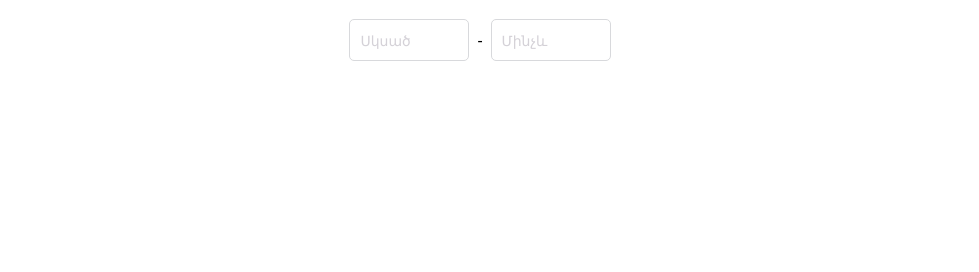
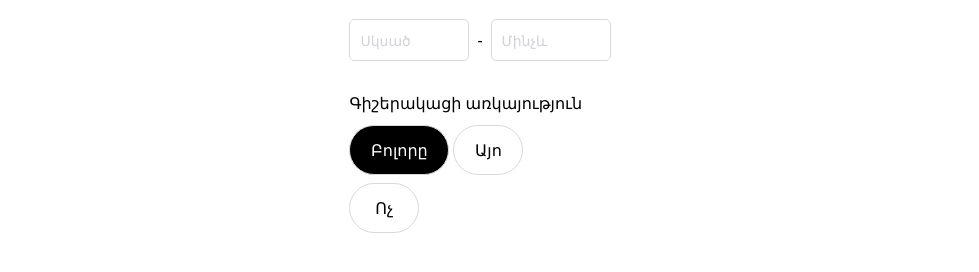
Before and after one commit to Rafikzaqaryan/Amaranoc.amm, a React (Vite) app: page / in a window 1280 px wide. Shown: the part 388-660 px from the top of the page, without its empty margins (160-1139 px from the left). Built offline with nearby package versions, Linux system fonts and the light colour scheme; no server answers; the database is empty.

Commit message:
Done NavLeftPart Overnight part

```diff
--- a/src/Components/Nav/NavLeftPart/NavLeftPart.tsx
+++ b/src/Components/Nav/NavLeftPart/NavLeftPart.tsx
@@ -1,11 +1,13 @@
 import Location from "./Location";
 import MinMaxFilter from "./MinMaxFilter";
+import Overnight from "./Overnight";
 
 export default function NavLeftPart() {
   return (
     <div>
       <Location />
       <MinMaxFilter />
+      <Overnight />
     </div>
   );
 }
--- /dev/null
+++ b/src/Components/Nav/NavLeftPart/Overnight.tsx
@@ -0,0 +1,49 @@
+import { useState } from "react";
+import { useFilter } from "../../FilterContext";
+
+export default function Overnight() {
+  const { setOvernightFilters } = useFilter();
+  const [activeFilter, setActiveFilter] = useState("all");
+
+  const handleOvernightFilters = (value: string | "all") => {
+    setActiveFilter(value);
+    if (value === "all") {
+      setOvernightFilters("");
+    } else {
+      setOvernightFilters(value);
+    }
+  };
+
+  const buttonStyle = (value: string, width: string) =>
+    `${width} h-[50px] border rounded-[40px] border-[#d8d9dc] cursor-pointer ${
+      activeFilter === value
+        ? "bg-black text-white"
+        : "bg-white text-black hover:bg-[#eeee]"
+    }`;
+
+  return (
+    <div className="pt-[30px]">
+      <h1 className="text-[black]">Գիշերակացի առկայություն</h1>
+      <div className="grid grid-cols-2 gap-2 pt-[10px] w-[200px]">
+        <button
+          className={buttonStyle("all", "w-[100px]")}
+          onClick={() => handleOvernightFilters("all")}
+        >
+          Բոլորը
+        </button>
+        <button
+          className={buttonStyle("Այո", "w-[70px]")}
+          onClick={() => handleOvernightFilters("Այո")}
+        >
+          Այո
+        </button>
+        <button
+          className={buttonStyle("Ոչ", "w-[70px]")}
+          onClick={() => handleOvernightFilters("Ոչ")}
+        >
+          Ոչ
+        </button>
+      </div>
+    </div>
+  );
+}
```
